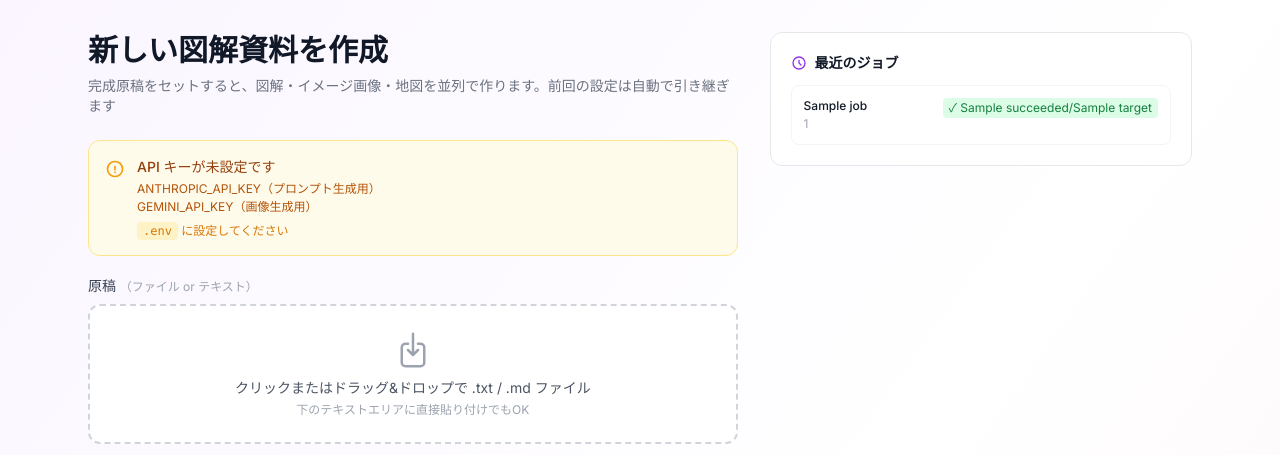
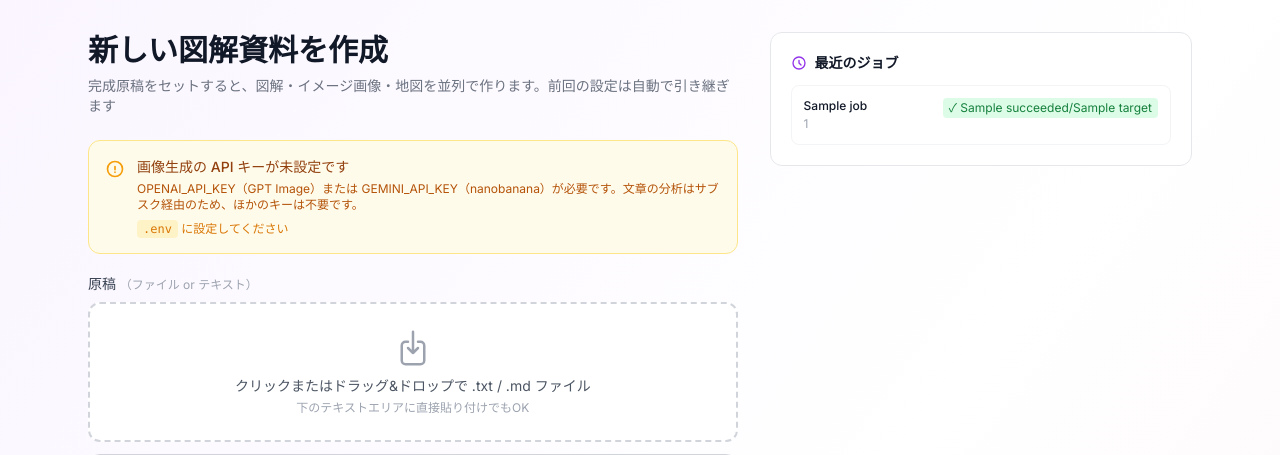
Before and after one commit to daruma3218-glitch/zukai-tool, a Flask app: template templates/upload.html in a window 1280 px wide. Shown: the part 57-512 px from the top of the page. Run offline with Flask 3, Linux system fonts and the light colour scheme; the template is opened without the code that fills it: most values are stand-ins (such as "Sample title", 1, 10 or a date in 2020); some libraries are stand-ins or nearby versions.

Commit message:
Warn only when no image API key is configured (LLM runs via subscription CLI)
Co-Authored-By: Claude Opus 5.5 <noreply@anthropic.com>

```diff
--- a/templates/upload.html
+++ b/templates/upload.html
@@ -52,15 +52,14 @@
         <h1 class="text-3xl font-bold text-gray-900 mb-2">新しい図解資料を作成</h1>
         <p class="text-sm text-gray-500 mb-6">完成原稿をセットすると、図解・イメージ画像・地図を並列で作ります。前回の設定は自動で引き継ぎます</p>
 
-        {% if not has_anthropic or not has_gemini %}
+        {% if not has_openai and not has_gemini %}
         <div class="mb-5 p-4 bg-amber-50 border border-amber-200 rounded-xl">
           <div class="flex gap-3">
             <svg class="w-5 h-5 text-amber-500 flex-shrink-0 mt-0.5" fill="none" stroke="currentColor" stroke-width="2" viewBox="0 0 24 24"><path stroke-linecap="round" stroke-linejoin="round" d="M12 9v3.75m9-.75a9 9 0 11-18 0 9 9 0 0118 0zm-9 3.75h.008v.008H12v-.008z"/></svg>
             <div>
-              <p class="text-sm font-medium text-amber-800">API キーが未設定です</p>
+              <p class="text-sm font-medium text-amber-800">画像生成の API キーが未設定です</p>
               <div class="text-xs text-amber-700 mt-1 space-y-0.5">
-                {% if not has_anthropic %}<p>ANTHROPIC_API_KEY（プロンプト生成用）</p>{% endif %}
-                {% if not has_gemini %}<p>GEMINI_API_KEY（画像生成用）</p>{% endif %}
+                <p>OPENAI_API_KEY（GPT Image）または GEMINI_API_KEY（nanobanana）が必要です。文章の分析はサブスク経由のため、ほかのキーは不要です。</p>
               </div>
               <p class="text-xs text-amber-600 mt-2"><code class="bg-amber-100 px-1.5 py-0.5 rounded">.env</code> に設定してください</p>
             </div>
```
